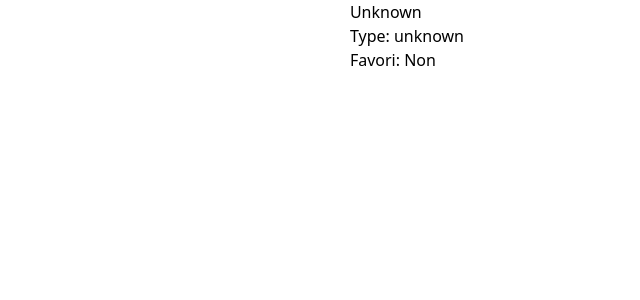
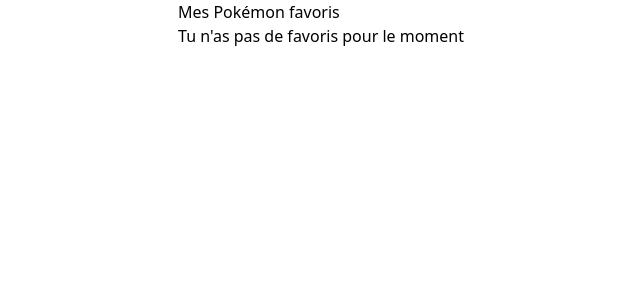
Before and after one commit to malick1302/MYPOKEDEX, a Vue app in the folder MON_POKEDEX/: page /favorite in a window 1280 px wide. Shown: the top 300 px of the page, without its empty margins (176-816 px from the left). Built offline with nearby package versions, Linux system fonts and the light colour scheme.

Commit message:
UPDATE: favorite technic

```diff
--- a/MON_POKEDEX/src/components/CardPoke.vue
+++ b/MON_POKEDEX/src/components/CardPoke.vue
@@ -1,31 +1,22 @@
 <script setup>
-import { ref } from 'vue'
+import { ref, computed } from 'vue'
 import { useFavoriteStore } from '@/stores/favoriteStore'
-import { computed } from 'vue'
-
-const isFavorite = computed(() => store.isFavorite(name))
-const store = useFavoriteStore()
-
+import { RouterLink } from 'vue-router'
 
 const props = defineProps({
   pokemon: Object,
   isDarkMode: Boolean
 })
 
-const isRotating = ref(false)
-
 const name = props.pokemon.name
 const pokemonType = props.pokemon.types?.[0]?.type?.name || 'unknown'
-const id = props.pokemon.id
+
+const store = useFavoriteStore()
+
+const isFavorite = computed(() => store.isFavorite(name))
 
 const imageUrl = computed(() => {
-  return props.pokemon.sprite || ''
-})
-
-const backgroundStyle = computed(() => {
-  const type = pokemonType.toLowerCase()
-  const mode = props.isDarkMode ? 'dark' : 'light'
-  return typeStyles[type]?.[mode] || typeStyles.unknown[mode]
+  return props.pokemon.sprites?.front_default || ''
 })
 
 
@@ -126,10 +117,20 @@
       },
   }
 
+
+
+const backgroundStyle = computed(() => {
+  const type = pokemonType.toLowerCase()
+  const mode = props.isDarkMode ? 'dark' : 'light'
+  return typeStyles[type]?.[mode] || typeStyles.unknown[mode]
+})
+
 function toggleFavorite() {
   store.toggleFavorite(name)
 }
 </script>
+
+
 
 <template>
     <div class="relative">
@@ -155,11 +156,11 @@
               alt="Pokemon image"
               class="w-24 h-24 mx-auto"
             />
-
-      <h2 class="text-xl font-bold capitalize text-white drop-shadow">{{ name }}</h2>
+            <h2 class="text-xl font-bold capitalize text-white drop-shadow">
+              {{ name }}
+            </h2>
           </div>
         </div>
       </RouterLink>
-
     </div>
   </template>
--- a/MON_POKEDEX/src/views/FavoriteView.vue
+++ b/MON_POKEDEX/src/views/FavoriteView.vue
@@ -1,28 +1,65 @@
 <script setup>
-import { computed } from 'vue'
+import { ref, onMounted, watch } from 'vue'
 import { useFavoriteStore } from '@/stores/favoriteStore'
+import CardPoke from '@/components/Cardpoke.vue'
+import { RouterLink } from 'vue-router'
 
-const props = defineProps({
-  pokemon: Object,
-  isDarkMode: Boolean
+const favoriteStore = useFavoriteStore()
+const favoritePokemons = ref([])
+
+async function fetchFavorites() {
+  if (favoriteStore.favorite.length === 0) {
+    favoritePokemons.value = []
+    return
+  }
+  const results = await Promise.all(
+    favoriteStore.favorite.map(async (name) => {
+      try {
+        const res = await fetch(`https://pokeapi.co/api/v2/pokemon/${name}`)
+        const data = await res.json()
+        return {
+          name: data.name,
+          url: `https://pokeapi.co/api/v2/pokemon/${data.id}/`,
+          type: data.types[0].type.name,
+          sprite: data.sprites.front_default
+        }
+      } catch {
+        return null
+      }
+    })
+  )
+  favoritePokemons.value = results.filter(p => p !== null)
+}
+
+onMounted(() => {
+  fetchFavorites()
 })
 
-const favoriteStore = useFavoriteStore()
-
-const isFavorite = computed(() => {
-  if (!props.pokemon) return false
-  return favoriteStore.isFavorite(props.pokemon.id)
-})
-
-const name = props.pokemon?.name || 'Unknown'
-const pokemonType = props.pokemon?.types?.[0]?.type?.name || 'unknown'
-const id = props.pokemon?.id || 0
+watch(() => favoriteStore.favorite, () => {
+  fetchFavorites()
+}, { immediate: true })
 </script>
 
 <template>
-  <div>
-    <h2>{{ name }}</h2>
-    <p>Type: {{ pokemonType }}</p>
-    <p>Favori: {{ isFavorite ? 'Oui' : 'Non' }}</p>
-  </div>
+  <main class="p-4">
+    <h1 class="text-2xl font-bold mb-4">Mes Pokémon favoris</h1>
+    <div v-if="favoritePokemons.length > 0">
+      <div class="grid grid-cols-2 md:grid-cols-4 gap-4">
+        <RouterLink
+          v-for="poke in favoritePokemons"
+          :key="poke.name"
+          :to="`/pokemon/${poke.name}`"
+          class="block transition hover:scale-105 cursor-pointer"
+        >
+          <CardPoke
+            :pokemon="poke"
+            :isDarkMode="false"
+          />
+        </RouterLink>
+      </div>
+    </div>
+    <div v-else class="text-center text-gray-500">
+      Tu n'as pas de favoris pour le moment
+    </div>
+  </main>
 </template>
```
Lines whose indentation alone changed are shown as unchanged.
